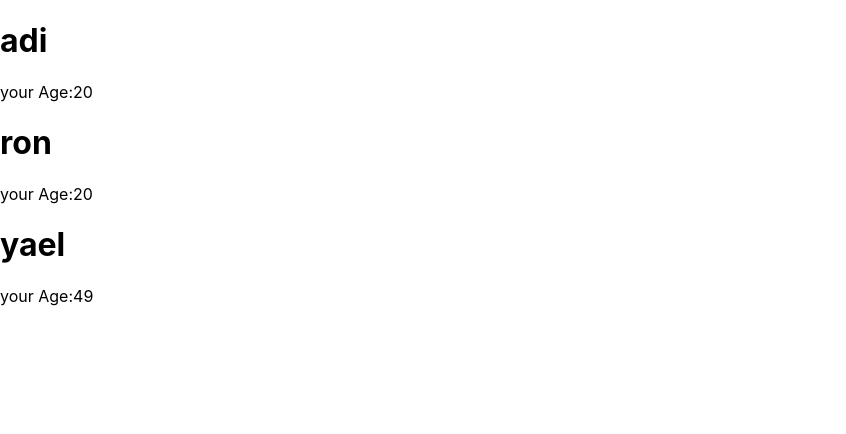
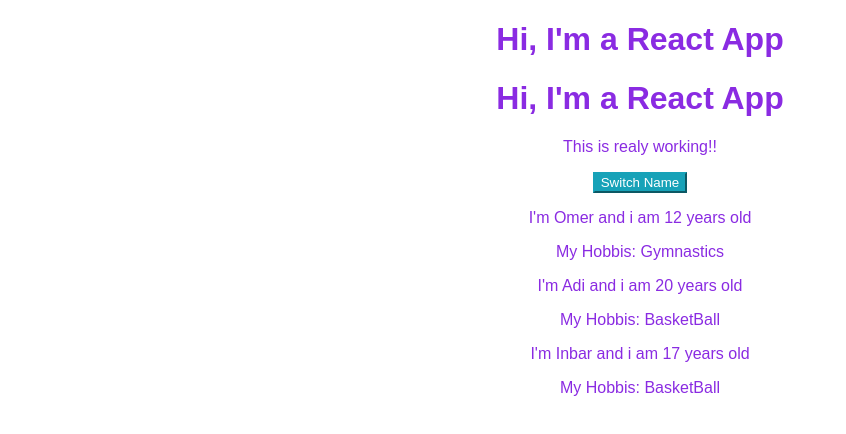
Before and after one commit to adiSchreiber/ReactProject, a React (Create React App) app in the folder newproject/: page / in a window 1280 px wide. Shown: the top 434 px of the page, without its empty margins (0-846 px from the left). Built offline with nearby package versions, Linux system fonts and the light colour scheme.

Commit message:
learning react states

```diff
--- a/newproject/src/App.css
+++ b/newproject/src/App.css
@@ -1,38 +1,17 @@
-.App {
+.person{
+  border:1px solid #ccc;
+  box-shadow:0 2px 2px #ccc;
+  width: 200x;
+  padding: 20px;
+  color: brown;
+}
+.App{
   text-align: center;
+  color: blueviolet;
+
 }
-
-.App-logo {
-  height: 40vmin;
-  pointer-events: none;
+.btn-change-name {
+  color: #fff;
+  background-color: #17a2b8;
+  border-color: #17a2b8;
 }
-
-@media (prefers-reduced-motion: no-preference) {
-  .App-logo {
-    animation: App-logo-spin infinite 20s linear;
-  }
-}
-
-.App-header {
-  background-color: #282c34;
-  min-height: 100vh;
-  display: flex;
-  flex-direction: column;
-  align-items: center;
-  justify-content: center;
-  font-size: calc(10px + 2vmin);
-  color: white;
-}
-
-.App-link {
-  color: #61dafb;
-}
-
-@keyframes App-logo-spin {
-  from {
-    transform: rotate(0deg);
-  }
-  to {
-    transform: rotate(360deg);
-  }
-}
--- a/newproject/src/App.js
+++ b/newproject/src/App.js
@@ -1,22 +1,39 @@
-import React from 'react';
+import React, {Component} from 'react';
 import ReactDOM from 'react';
+import './App.css';
+import Person from './Person/Person';
 
 
- const Person = (props) => {
-  return (
-  <div className="person">
-       <h1>{props.name}</h1>
-       <p>your Age:{props.age}</p>
-  </div>
-  );
+class App extends Component{
+  state = {
+    persons:[
+      {name:"Omer", age:"12"},
+      {name:"Adi", age:"20"},
+      {name:"Inbar", age:"17"}
+    ]
+  }
+  switchNameHandler=()=>{
+    //don't do this this.state.persons[0].name = "Yael";
+    this.setState({ persons:[
+      {name:"Omer", age:"12"},
+      {name:"Adi", age:"20"},
+      {name:"Yael", age:"17"}
+    ]})
+  }
+  render(){
+      return(
+      <div className="App">
+        <h1>Hi, I'm a React App</h1>
+        <h1>Hi, I'm a React App</h1>
+        <p>This is realy working!!</p>
+        <button className="btn-change-name" onClick={this.switchNameHandler}> Switch Name</button>
+        <Person name={this.state.persons[0].name} age={this.state.persons[0].age}> My Hobbis: Gymnastics</Person>
+        <Person name={this.state.persons[1].name} age={this.state.persons[1].age}>My Hobbis: BasketBall</Person>
+        <Person name={this.state.persons[2].name} age={this.state.persons[2].age}>My Hobbis: BasketBall</Person>
+
+      </div>
+    );
+  }
 }
 
-const app = () => {return (
-  <div>
-      <Person name="adi" age="20"/>
-      <Person name="ron" age="20"/>
-      <Person name="yael" age="49"/>
-
-  </div>
-);}
-export default app;
+export default App;
--- /dev/null
+++ b/newproject/src/Person/Person.js
@@ -0,0 +1,11 @@
+import React from 'react';
+const person= (props)=>{
+    return (
+        <div>
+    <p>I'm {props.name} and i am {props.age} years old </p>
+    <p>{props.children}</p>
+        </div>
+    )
+
+}
+export default person;
--- a/newproject/src/index.css
+++ b/newproject/src/index.css
@@ -1,10 +1,7 @@
 body {
   margin: 0;
-  font-family: -apple-system, BlinkMacSystemFont, 'Segoe UI', 'Roboto', 'Oxygen',
-    'Ubuntu', 'Cantarell', 'Fira Sans', 'Droid Sans', 'Helvetica Neue',
-    sans-serif;
-  -webkit-font-smoothing: antialiased;
-  -moz-osx-font-smoothing: grayscale;
+  padding:0;
+  font-family: sans-serif;
 }
 
 code {
--- a/newproject/src/index.js
+++ b/newproject/src/index.js
@@ -4,12 +4,7 @@ import './index.css';
 import App from './App';
 import reportWebVitals from './reportWebVitals';
 
-ReactDOM.render(
-  <React.StrictMode>
-    <App/>
-  </React.StrictMode>,
-  document.getElementById('root')
-);
+ReactDOM.render(<App />, document.getElementById('root'));
 
 // If you want to start measuring performance in your app, pass a function
 // to log results (for example: reportWebVitals(console.log))
```
Also changed, not shown: 1 other file (tests, documents, lock files or other folders).
